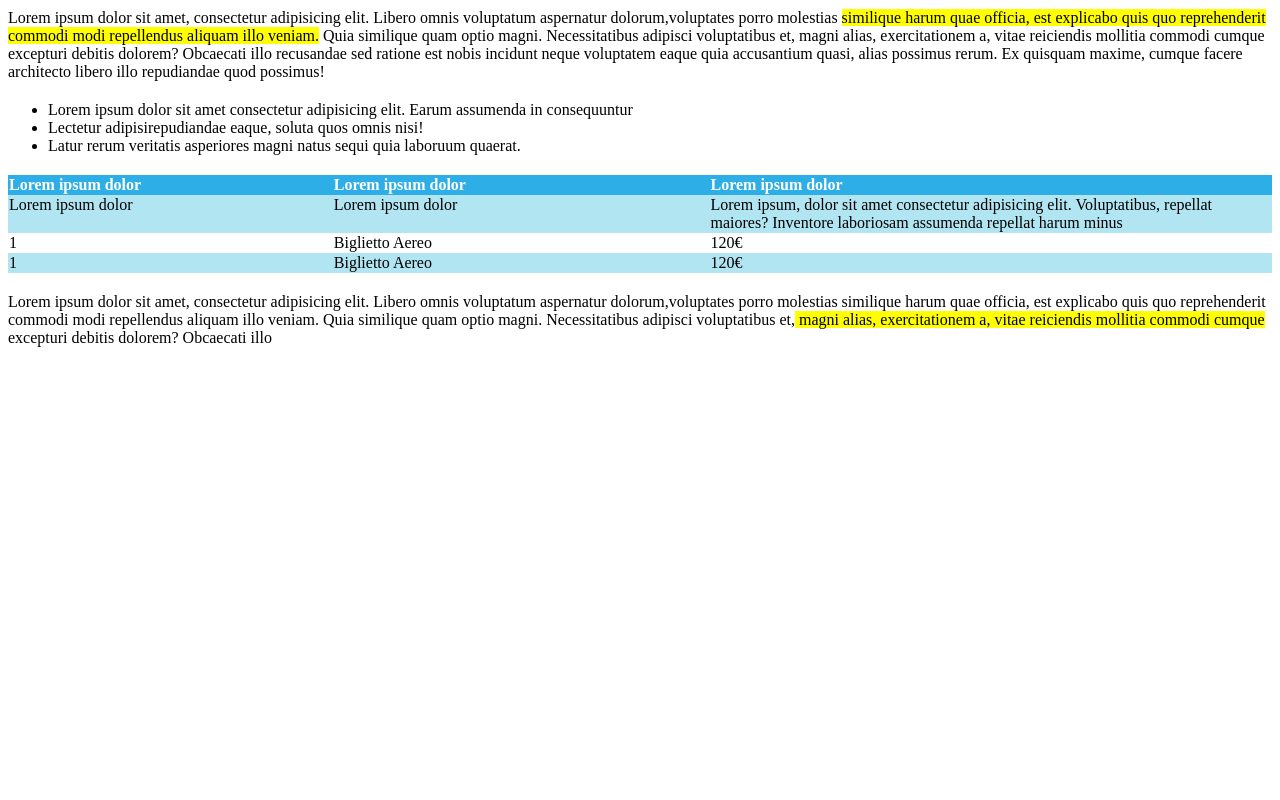
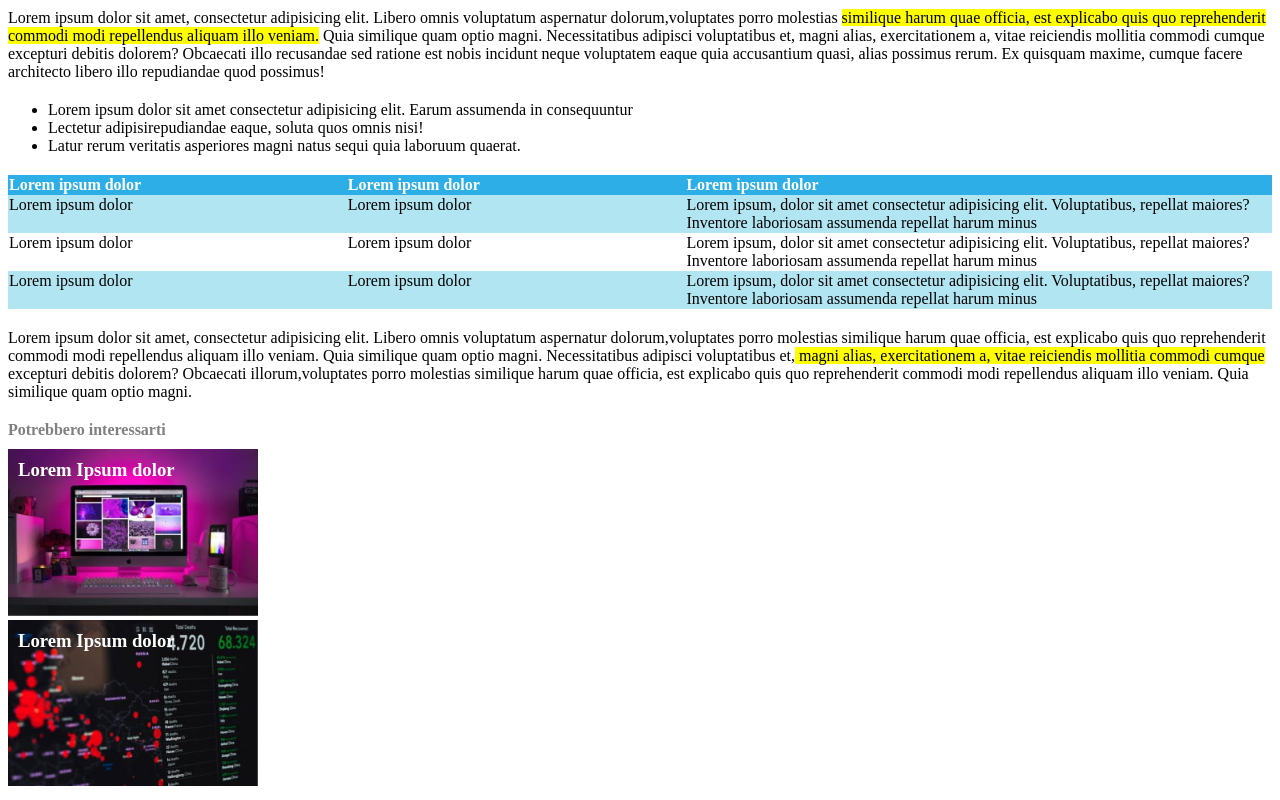
Before and after one commit to RiccardoImperiale/html-css-booleaner, a plain HTML site: page index.html in a window 1280 px wide. Shown: the part 655-1455 px from the top of the page. Before the commit the page ends 1022 px from the top, so only its background shows below. Drawn offline with Linux system fonts and the light colour scheme.

Commit message:
add final section

```diff
--- a/css/style.css
+++ b/css/style.css
@@ -32,9 +32,13 @@ h1 {
     margin: 10px 0;
 }
 
+h2 {
+    font-size: 16px;
+    color: gray;
+}
+
 .article_info {
     margin: 10px 0;
-    color: gray;
     font-weight: bold;
 }
 
@@ -44,6 +48,7 @@ span {
 
 .article_info_date {
     font-size: 11px;
+    color: gray;
 }
 
 .captions {
@@ -79,3 +84,28 @@ td {
 tbody > tr:nth-child(odd) {
     background-color: #B1E5F2;
 }
+
+
+/* LAST SECTION ---------------------> */
+
+
+.next_articles{
+    margin: 10px 0;
+}
+
+.next_articles_image {
+    position: relative;
+
+}
+
+.next_articles_image > img {
+    position: relative;
+    width: 250px;
+}
+
+.next_articles_title{
+    position: absolute;
+    top: 10px;
+    left: 10px;
+    color: white;
+}
--- a/index.html
+++ b/index.html
@@ -20,7 +20,7 @@
         <section>
             <h1>Internet deve essere al servizion del "bene pubblico": il manifesto di Tim Berners-Lee</h1>
             <div class="article_info">
-                <p>Scritto da <span>The Booleaner</span></p>
+                <h2>Scritto da <span>The Booleaner</span></h2>
                 <p class="article_info_date">il 10/10/2020</p>
             </div>
             <img src="./img/tim-1.jpg" alt="Tim Berners-Lee at a conference">
@@ -44,12 +44,12 @@
 
             <ul>
                 <li>Lorem ipsum dolor sit amet consectetur adipisicing elit. Earum assumenda in consequuntur</li>
-                <li>Lectetur adipisirepudiandae eaque, soluta quos omnis  nisi!</li>
+                <li>Lectetur adipisirepudiandae eaque, soluta quos omnis nisi!</li>
                 <li>Latur rerum veritatis asperiores magni natus sequi quia laboruum quaerat.</li>
             </ul>
 
-             <!-- TABELLA -->
-             <table>
+            <!-- TABELLA -->
+            <table>
                 <thead>
                     <tr>
                         <th>Lorem ipsum dolor</th>
@@ -61,33 +61,51 @@
                     <tr>
                         <td>Lorem ipsum dolor</td>
                         <td>Lorem ipsum dolor</td>
-                        <td>Lorem ipsum, dolor sit amet consectetur adipisicing elit. Voluptatibus, repellat maiores? Inventore laboriosam assumenda repellat harum minus </td>
+                        <td>Lorem ipsum, dolor sit amet consectetur adipisicing elit. Voluptatibus, repellat maiores?
+                            Inventore laboriosam assumenda repellat harum minus </td>
                     </tr>
                     <tr>
-                        <td>1</td>
-                        <td>Biglietto Aereo</td>
-                        <td>120€</td>
+                        <td>Lorem ipsum dolor</td>
+                        <td>Lorem ipsum dolor</td>
+                        <td>Lorem ipsum, dolor sit amet consectetur adipisicing elit. Voluptatibus, repellat maiores?
+                            Inventore laboriosam assumenda repellat harum minus </td>
                     </tr>
                     <tr>
-                        <td>1</td>
-                        <td>Biglietto Aereo</td>
-                        <td>120€</td>
+                        <td>Lorem ipsum dolor</td>
+                        <td>Lorem ipsum dolor</td>
+                        <td>Lorem ipsum, dolor sit amet consectetur adipisicing elit. Voluptatibus, repellat maiores?
+                            Inventore laboriosam assumenda repellat harum minus </td>
                     </tr>
                 </tbody>
             </table>
 
-
             <p>Lorem ipsum dolor sit amet, consectetur adipisicing elit. Libero omnis voluptatum aspernatur
                 dolorum,voluptates porro molestias similique harum quae officia, est explicabo quis quo
-                    reprehenderit
-                    commodi modi repellendus aliquam illo veniam. Quia similique quam optio magni. Necessitatibus
-                adipisci voluptatibus et,<mark> magni alias, exercitationem a, vitae reiciendis mollitia commodi cumque</mark>
-                excepturi debitis dolorem? Obcaecati illo </p>
+                reprehenderit
+                commodi modi repellendus aliquam illo veniam. Quia similique quam optio magni. Necessitatibus
+                adipisci voluptatibus et,<mark> magni alias, exercitationem a, vitae reiciendis mollitia commodi
+                    cumque</mark>
+                excepturi debitis dolorem? Obcaecati illorum,voluptates porro molestias similique harum quae officia, est explicabo quis quo
+                reprehenderit
+                commodi modi repellendus aliquam illo veniam. Quia similique quam optio magni. </p>
         </article>
 
+        <!-- SECTION 3 -->
+        <section>
+            <h2>Potrebbero interessarti</h2>
+            <div class="next_articles">
+                <div class="next_articles_image">
+                    <img src="./img/monitor.jpg" alt="monitor">
+                    <h3 class="next_articles_title">Lorem Ipsum dolor</h3>
+                </div>
+                <div class="next_articles_image">
+                    <img src="./img/graph.jpg" alt="info-graphic">
+                    <h3 class="next_articles_title">Lorem Ipsum dolor</h3>
+                </div>
+            </div>
+        </section>
     </main>
 
-    <footer></footer>
 </body>
 
 </html>
```
